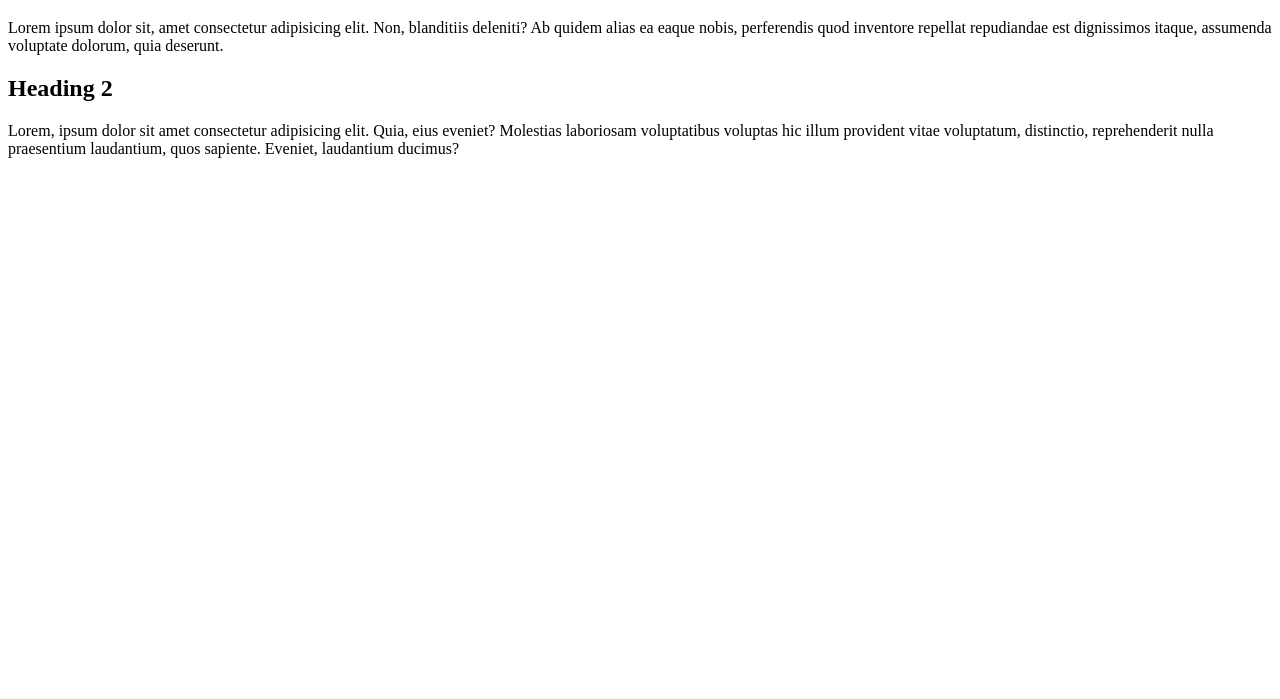
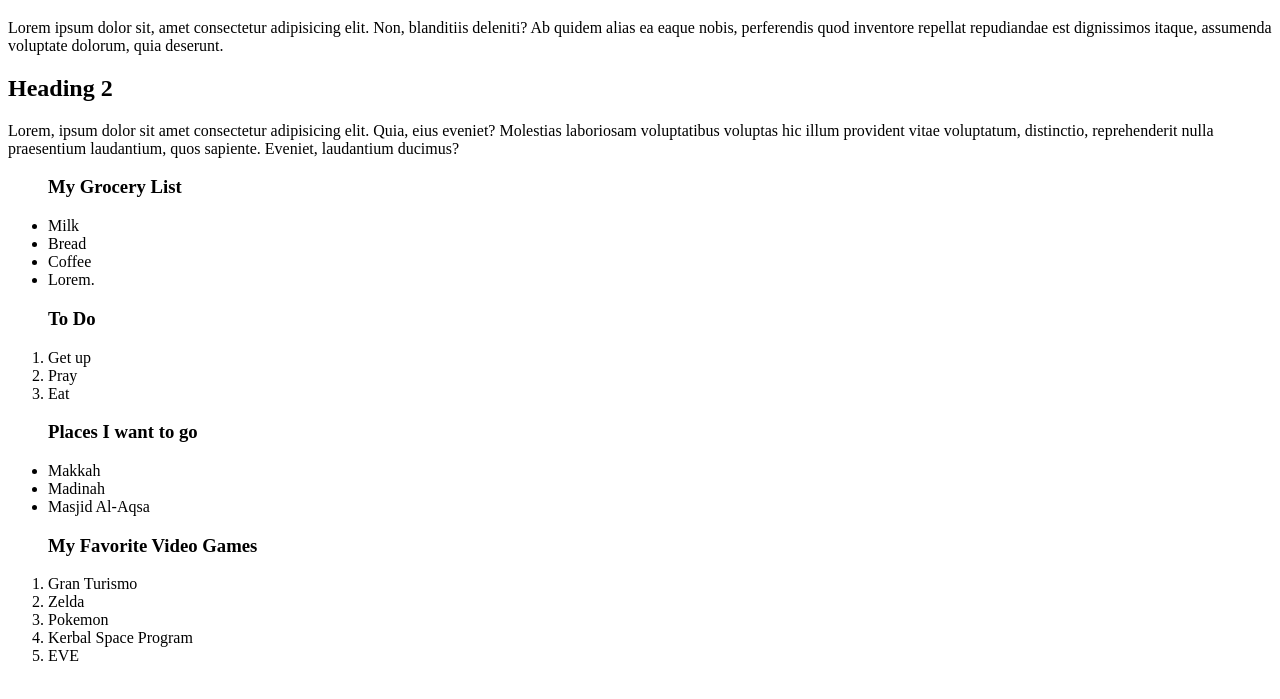
Before and after one commit to Erik-Russell/TOP-foundations, a plain HTML site: page html-boilerplate/index.html in a window 1280 px wide. Shown: the part 61-760 px from the top of the page. Drawn offline with Linux system fonts and the light colour scheme.

Commit message:
TOP - completed 'Lists'

```diff
--- a/html-boilerplate/index.html
+++ b/html-boilerplate/index.html
@@ -21,6 +21,38 @@
     <p>Lorem, ipsum dolor sit amet consectetur adipisicing elit. Quia, eius eveniet? Molestias laboriosam voluptatibus
         voluptas hic illum provident vitae voluptatum, distinctio, reprehenderit nulla praesentium laudantium, quos
         sapiente. Eveniet, laudantium ducimus?</p>
+
+    <!-- unordered list -->
+    <ul>
+        <h3 id="groceries">My Grocery List</h3>
+        <li>Milk</li>
+        <li>Bread</li>
+        <li>Coffee</li>
+        <li>Lorem.</li>
+    </ul>
+
+    <ol>
+        <h3 id="todolist">To Do</h3>
+        <li>Get up</li>
+        <li>Pray</li>
+        <li>Eat</li>
+    </ol>
+
+    <ul>
+        <h3 id="places">Places I want to go</h3>
+        <li>Makkah</li>
+        <li>Madinah</li>
+        <li>Masjid Al-Aqsa</li>
+    </ul>
+
+    <ol>
+        <h3 id="videogames">My Favorite Video Games</h3>
+        <li>Gran Turismo</li>
+        <li>Zelda</li>
+        <li>Pokemon</li>
+        <li>Kerbal Space Program</li>
+        <li>EVE</li>
+    </ol>
 </body>
 
 </html>
```
